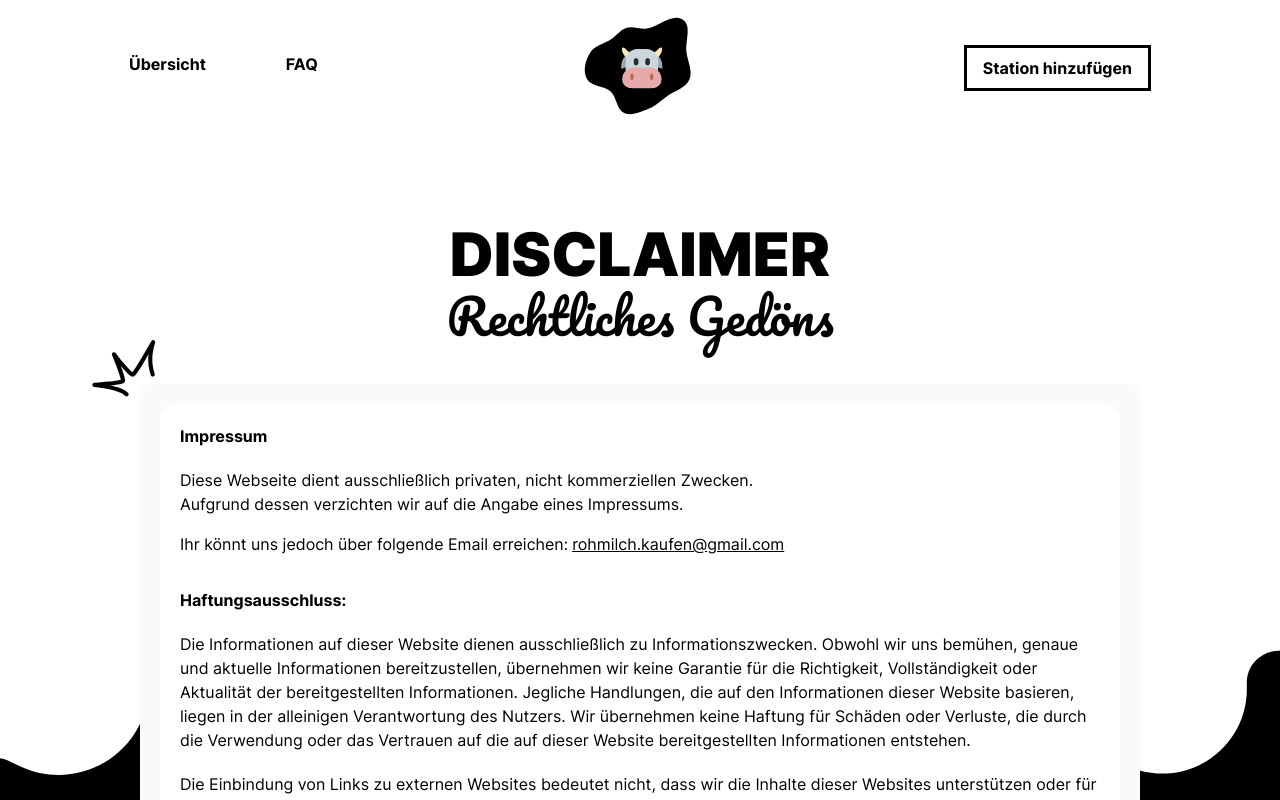
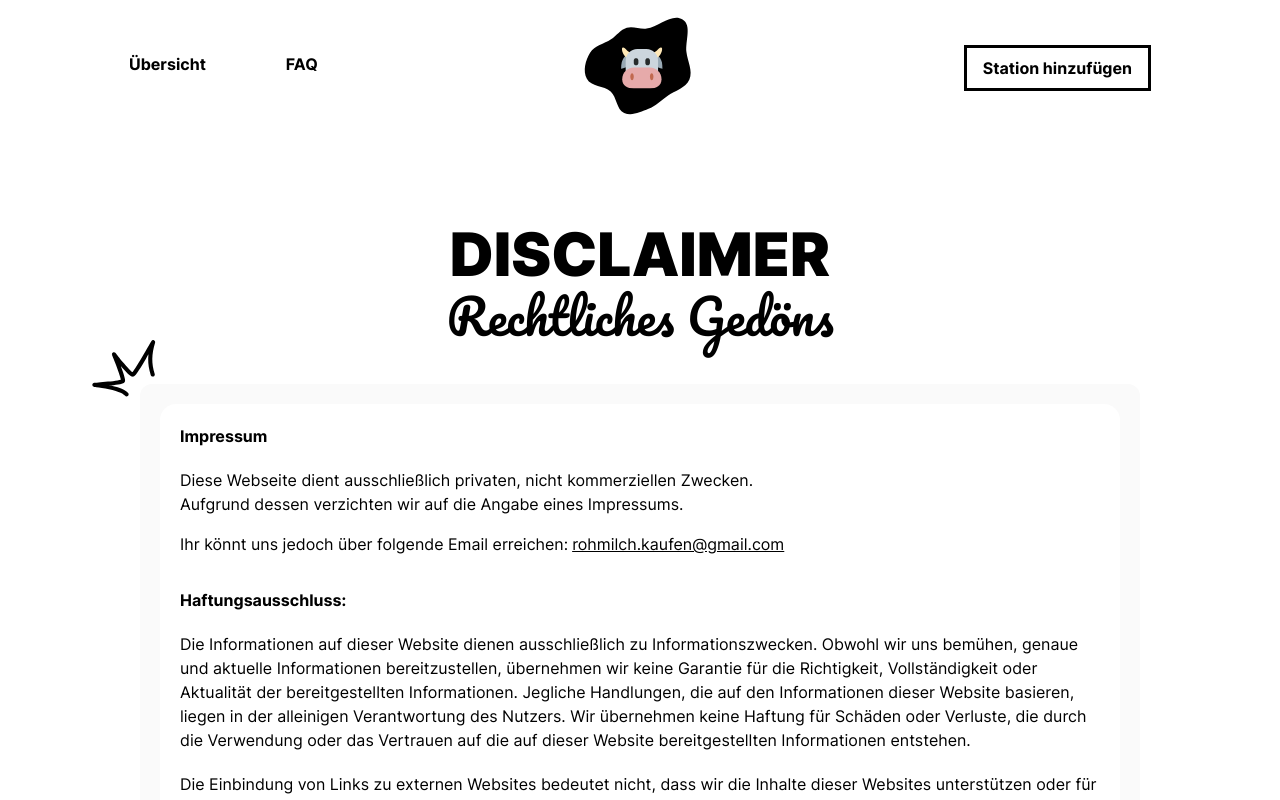
Before and after one commit to meisteraxel/rohmilch-kaufen.de, a React (Vite) app: page /disclaimer in a window 1280 px wide. Shown: the top 800 px of the page. Built offline with nearby package versions, Linux system fonts and the light colour scheme.

Commit message:
background image is only added after visited key is pushed to session storage

```diff
--- a/src/index.css
+++ b/src/index.css
@@ -53,10 +53,14 @@
 }
 
 body {
-  background-image: url(./assets/images/background-wave.svg);
+  background-image: none;
   background-repeat: repeat-x;
   background-size: auto 100%;
   background-position-y: 600px;
+}
+
+.show-background {
+  background-image: url(./assets/images/background-wave.svg);
 }
 
 .pageload-container {
--- a/src/pages/home.jsx
+++ b/src/pages/home.jsx
@@ -20,6 +20,7 @@ function Home() {
   useEffect(() => {
     if (sessionStorage.getItem("visited") === null) {
       setTimeout(() => sessionStorage.setItem("visited", true), 1000);
+      document.body.classList.add("show-background");
     } else if (sessionStorage.getItem("visited") === "true") {
       setRunPageload(false);
     }
```
